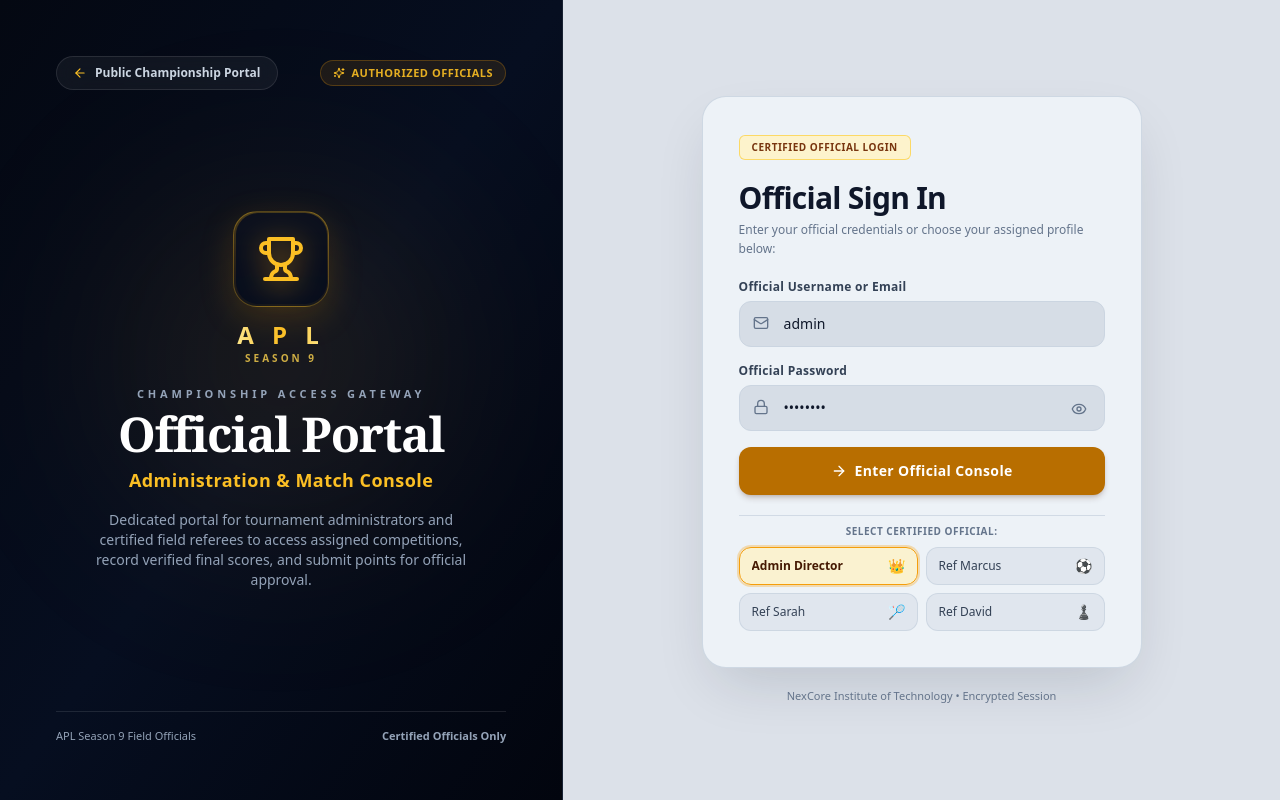
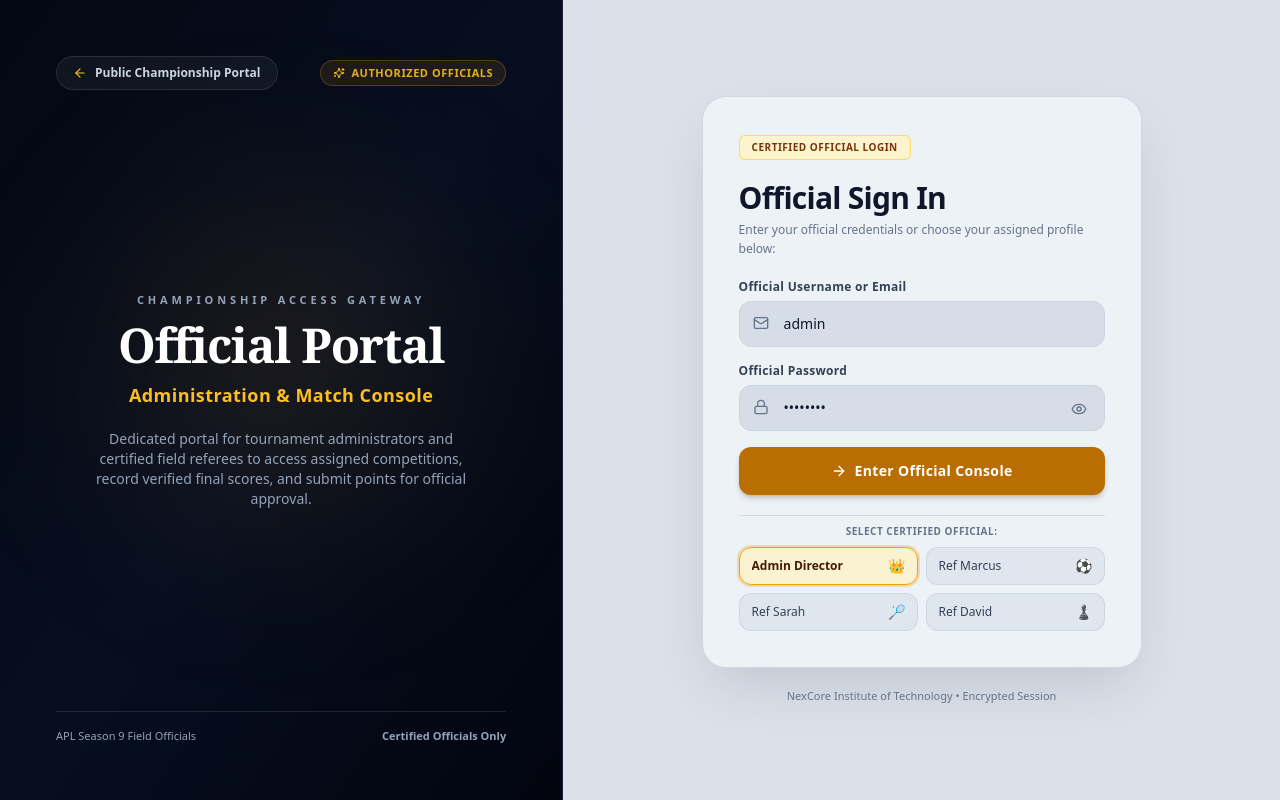
Before and after one commit to mudassir-markania/Club-Protal, a Next.js app: page /login in a window 1280 px wide. Built offline with nearby package versions, Linux system fonts and the light colour scheme.

Commit message:
fix: remove mismatched trophy emblem logo from login page

```diff
--- a/src/app/login/page.tsx
+++ b/src/app/login/page.tsx
@@ -12,7 +12,6 @@ import {
   Eye,
   EyeOff,
   ShieldCheck,
-  Trophy,
   ArrowRight,
   Crown,
   Sparkles,
@@ -144,29 +143,10 @@ export default function UnifiedOfficialLoginPage() {
           </span>
         </div>
 
-        {/* Center: Prestigious Emblem & Typography */}
+        {/* Center: Prestigious Typography */}
         <div className="relative z-10 my-auto py-8 lg:py-0 flex flex-col items-center text-center">
-          {/* Golden Trophy Emblem Box */}
-          <div className="relative mb-5 flex flex-col items-center">
-            <div className="w-20 h-20 sm:w-24 sm:h-24 rounded-3xl bg-gradient-to-b from-amber-400/25 via-amber-500/10 to-transparent p-[1.5px] border border-amber-400/30 flex items-center justify-center shadow-[0_10px_35px_rgba(245,158,11,0.18)] backdrop-blur-sm">
-              <div className="w-full h-full rounded-[22px] bg-[#070e1e]/90 flex items-center justify-center">
-                <Trophy className="w-10 h-10 sm:w-12 sm:h-12 text-amber-400 drop-shadow-[0_4px_14px_rgba(245,158,11,0.6)]" />
-              </div>
-            </div>
-
-            {/* APL Season 9 Mark */}
-            <div className="mt-3 flex flex-col items-center">
-              <span className="text-xl sm:text-2xl font-black tracking-[0.25em] text-transparent bg-clip-text bg-gradient-to-r from-amber-200 via-amber-400 to-amber-200 uppercase font-heading">
-                A P L
-              </span>
-              <span className="text-[10px] font-black tracking-[0.3em] text-amber-300/80 uppercase">
-                SEASON 9
-              </span>
-            </div>
-          </div>
-
           {/* Heading Block */}
-          <div className="space-y-2 max-w-md">
+          <div className="space-y-3 max-w-md">
             <span className="text-[10px] sm:text-[11px] font-black uppercase tracking-[0.35em] text-slate-400 block font-heading">
               CHAMPIONSHIP ACCESS GATEWAY
             </span>
```
